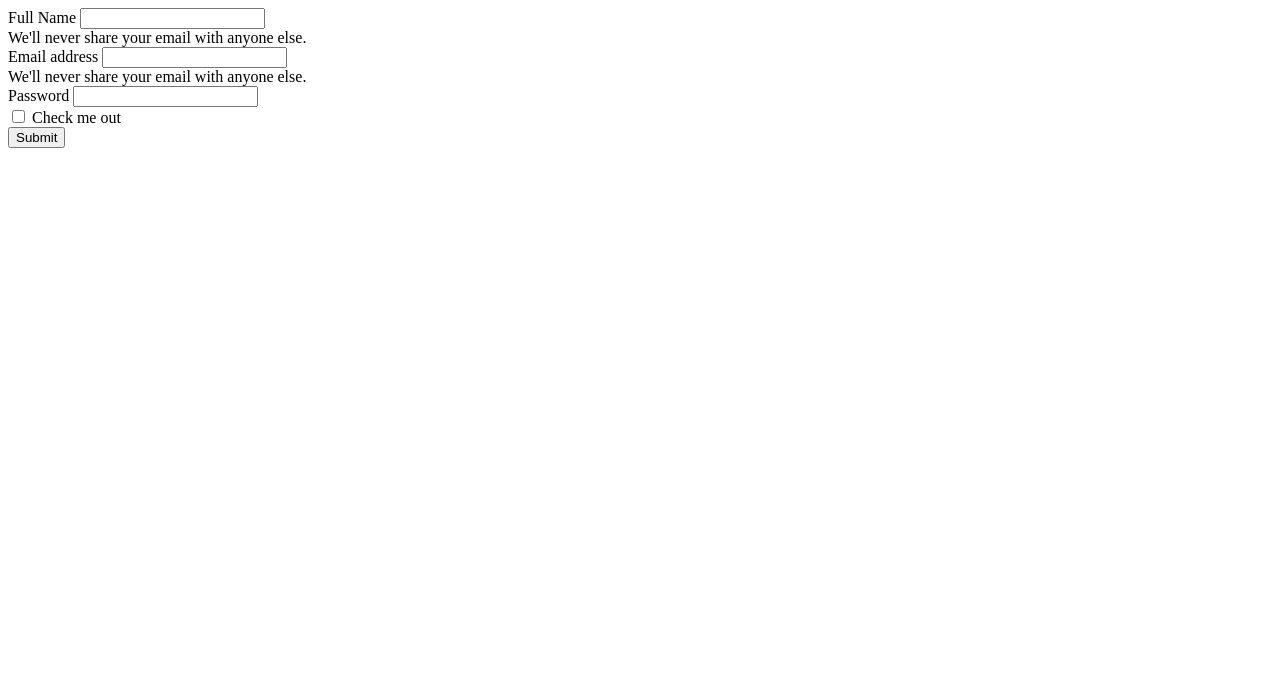
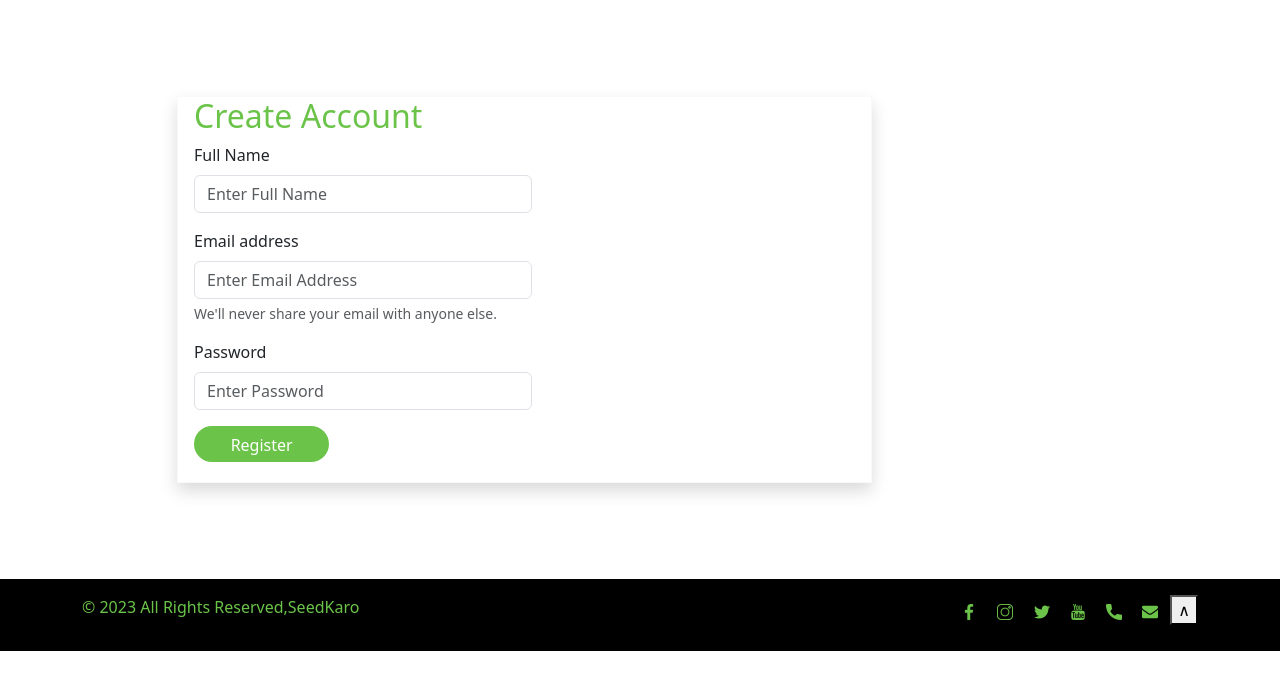
Before and after one commit to mehuasd/d3, a plain HTML site: page signup.html in a window 1280 px wide. Drawn offline with nearby package versions, Linux system fonts and the light colour scheme.

Commit message:
signup page done

```diff
--- a/signup.html
+++ b/signup.html
@@ -4,28 +4,62 @@
     <meta charset="UTF-8">
     <meta name="viewport" content="width=device-width, initial-scale=1.0">
     <title>Signup Page</title>
+    <link href="https://cdn.jsdelivr.net/npm/bootstrap@5.3.7/dist/css/bootstrap.min.css" rel="stylesheet"
+        integrity="sha384-LN+7fdVzj6u52u30Kp6M/trliBMCMKTyK833zpbD+pXdCLuTusPj697FH4R/5mcr" crossorigin="anonymous">
+    <link rel="stylesheet" href="style.css">
 </head>
 <body>
+    <div class="bg-image">
+    <div>
+    <section>
+        <div class="container py-5">
+            <div class="row  py-5 d-flex justify-content-center">
+                <div class="col-lg-10">
+                    <div class="border bpad border-light shadow h-100 w-75 ps-3">
+                        <h2 style="color: #6bc449;">Create Account</h2>
                         <form>
                           <div class="mb-3">
-    <label for="exampleInputEmail1" class="form-label">Full Name</label>
-    <input type="Name" class="form-control" id="exampleInputEmail1" aria-describedby="emailHelp">
-    <div id="emailHelp" class="form-text">We'll never share your email with anyone else.</div>
+                            <label for="exampleInputName1" class="form-label">Full Name</label>
+                            <input type="text" class="form-control w-50" id="exampleInputName1" placeholder="Enter Full Name">
                           </div>
                           <div class="mb-3">
                             <label for="exampleInputEmail1" class="form-label">Email address</label>
-    <input type="email" class="form-control" id="exampleInputEmail1" aria-describedby="emailHelp">
+                            <input type="email" class="form-control w-50" id="exampleInputEmail1" aria-describedby="emailHelp" placeholder="Enter Email Address">
                             <div id="emailHelp" class="form-text">We'll never share your email with anyone else.</div>
                           </div>
                           <div class="mb-3">
                             <label for="exampleInputPassword1" class="form-label">Password</label>
-    <input type="password" class="form-control" id="exampleInputPassword1">
+                            <input type="password" class="form-control w-50" id="exampleInputPassword1" placeholder="Enter Password">
                           </div>
-  <div class="mb-3 form-check">
-    <input type="checkbox" class="form-check-input" id="exampleCheck1">
-    <label class="form-check-label" for="exampleCheck1">Check me out</label>
+                          <button type="submit" class=" btn button1 text-white rounded-pill">Register</button>
+                          </form>
                     </div>
-  <button type="submit" class="btn btn-primary">Submit</button>
-</form>
+                </div>
+            </div>
+        </div>
+    </section>
+</div>
+<section class="footer1">
+        <div class="container">
+            <div class="row">
+                <div class="col-lg-6 color1 py-3">
+                    <p>&copy; 2023 All Rights Reserved,SeedKaro</p>
+                </div>
+                <div class="col-lg-6 text-end  py-3">
+                    <img class="p-2" src="images/facebook.png" alt="logo"/>
+                    <img class="p-2" src="images/instagram.png" alt="logo"/>
+                    <img class="p-2" src="images/twitter.png" alt="logo"/>
+                    <img class="p-2" src="images/youtube.png" alt="logo"/>
+                    <img class="p-2" src="images/call.png" alt="logo"/>
+                    <img class="p-2" src="images/envelope.png" alt="logo"/>
+                    <button class="button " type="button">&#8743;</button>
+                </div>
+            </div>
+        </div>
+    </section>
+    </div>
+<script src="https://cdn.jsdelivr.net/npm/bootstrap@5.3.7/dist/js/bootstrap.bundle.min.js"
+        integrity="sha384-ndDqU0Gzau9qJ1lfW4pNLlhNTkCfHzAVBReH9diLvGRem5+R9g2FzA8ZGN954O5Q"
+        crossorigin="anonymous"></script>
 </body>
 </html>
--- a/style.css
+++ b/style.css
@@ -2,7 +2,7 @@
 
 
 body {
-    background-color: red;
+    /* background-color: red; */
     /* background: #000; */
 }
 
@@ -25,3 +25,18 @@ body {
         background: #000;
     }
 }
+.button1{
+    background-color: #6bc449;
+    width: 20%;
+    margin-bottom: 20px;
+    height: 36px;
+}
+.footer1{
+    background-color: #000;
+}
+.color1{
+    color: #6bc449;
+}
+.bg-image{
+    background-image: url('');
+}
```
Also changed, not shown: login.html (+16 -0 lines). Lines whose indentation alone changed are shown as unchanged.
